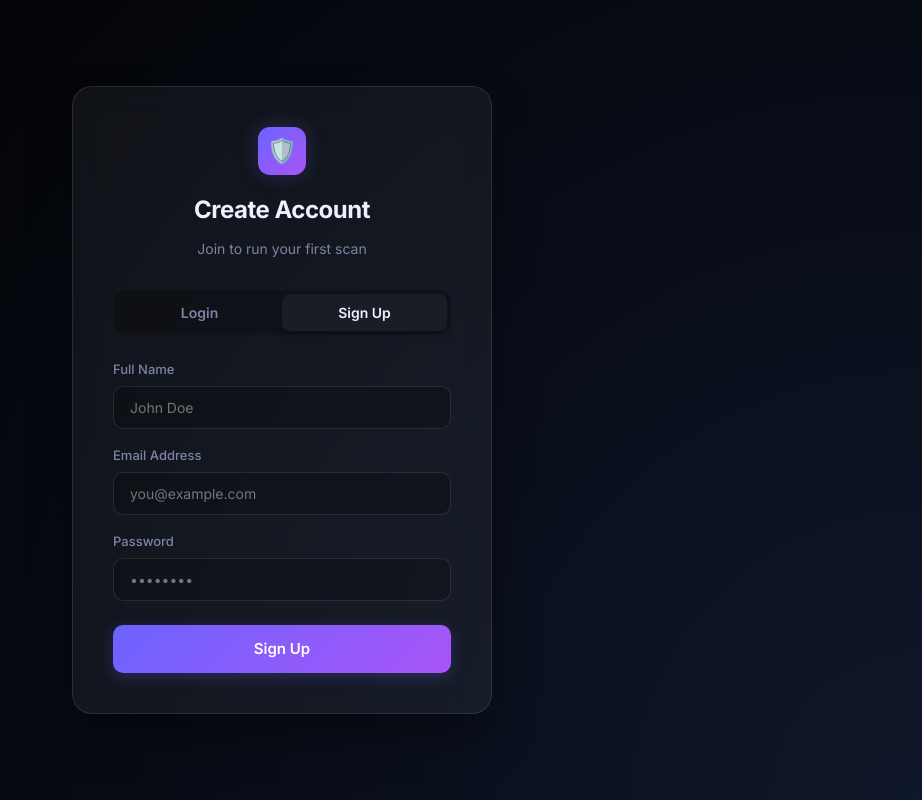
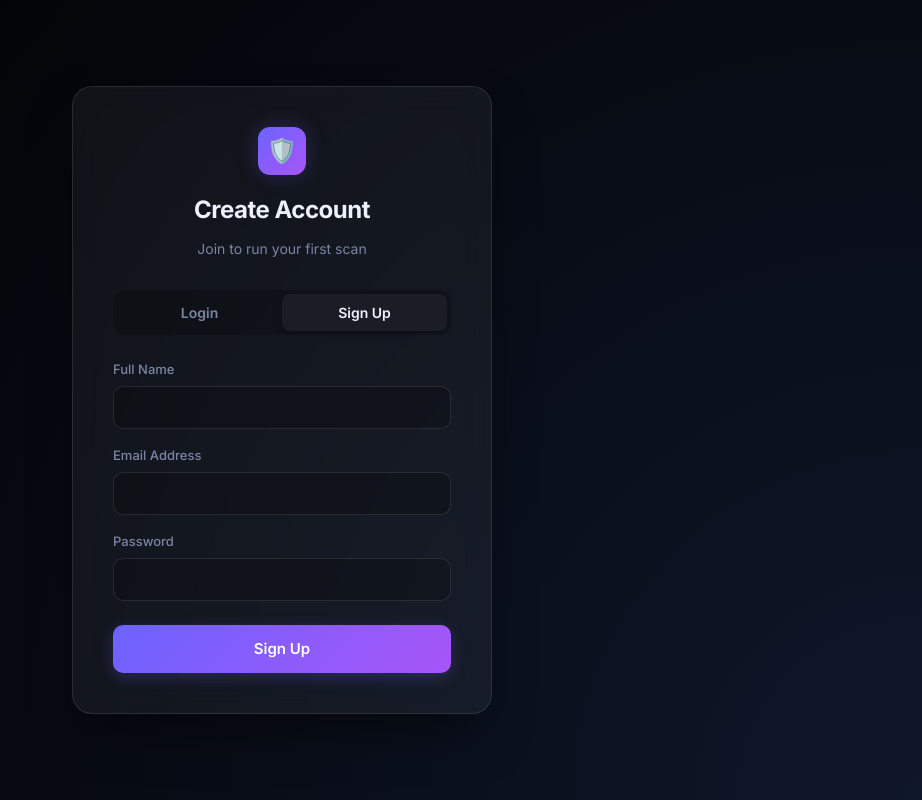
Before and after one commit to akshatdubey639-debug/ghostrent-frontend, a React (Vite) app: page /auth in a window 1280 px wide. Both pictures are taken after a click on the button "Sign Up". Shown: the whole page, without its empty margins (358-1280 px from the left). Built offline with nearby package versions, Linux system fonts and the light colour scheme.

Commit message:
fix: env undefined issue and auth endpoint correction

```diff
--- a/src/pages/AuthPage.jsx
+++ b/src/pages/AuthPage.jsx
@@ -27,18 +27,15 @@ export default function AuthPage() {
     e.preventDefault();
     setError("");
 
-    // Basic Validation
     if (!formData.email || !formData.password || (!isLogin && !formData.name)) {
       return setError("All fields are required.");
     }
 
-    // Basic Email Validation
     const emailRegex = /^[^\s@]+@[^\s@]+\.[^\s@]+$/;
     if (!emailRegex.test(formData.email)) {
       return setError("Please provide a valid email address.");
     }
 
-    // Frontend password check
     if (!isLogin && formData.password.length < 6) {
       return setError("Password must be at least 6 characters.");
     }
@@ -46,28 +43,36 @@ export default function AuthPage() {
     setLoading(true);
 
     try {
-
       const payload = {
         email: formData.email,
         password: formData.password,
-        ...( !isLogin && { name: formData.name } )
+        ...(!isLogin && { name: formData.name }),
       };
-      const endpoint = `${import.meta.env.VITE_API_URL}${isLogin ? "/auth/login" : "/auth/signup"}`;
 
-      console.log("ENV:", import.meta.env.VITE_API_URL);
-       console.log("ENDPOINT:", endpoint);
+      // ✅ SAFE BASE URL
+      const baseURL = import.meta.env.VITE_API_URL;
+
+      if (!baseURL) {
+        console.error("❌ API URL missing in .env / Vercel");
+        setError("Server configuration error.");
+        return;
+      }
+
+      const endpoint = `${baseURL}${isLogin ? "/auth/login" : "/auth/signup"}`;
+
+      console.log("ENV:", baseURL);
+      console.log("ENDPOINT:", endpoint);
 
       const res = await axios.post(endpoint, payload);
       const data = res.data;
 
-      // Axios throws for 4xx/5xx, so if we're here, it's successful
       login(data.token, data.user);
       navigate("/analyze");
 
     } catch (err) {
       console.error("Auth error:", err);
-      // Handle Axios errors safely and display backend message
-      const errorMessage = err.response?.data?.message || err.message || "An unexpected error occurred.";
+      const errorMessage =
+        err.response?.data?.message || err.message || "An unexpected error occurred.";
       setError(errorMessage);
     } finally {
       setLoading(false);
@@ -78,7 +83,6 @@ export default function AuthPage() {
     <div className="auth-page">
       <div className="auth-card">
 
-        {/* Toggle / Header */}
         <div className="auth-header">
           <div className="auth-brand-icon">🛡️</div>
           <h2>{isLogin ? "Welcome Back" : "Create Account"}</h2>
@@ -93,6 +97,7 @@ export default function AuthPage() {
           >
             Login
           </button>
+
           <button
             type="button"
             className={`auth-tab ${!isLogin ? "active" : ""}`}
@@ -102,18 +107,15 @@ export default function AuthPage() {
           </button>
         </div>
 
-        {/* Form */}
         <form onSubmit={handleSubmit} className="auth-form" noValidate>
           {error && <div className="auth-error">{error}</div>}
 
           {!isLogin && (
             <div className="auth-field">
-              <label htmlFor="name">Full Name</label>
+              <label>Full Name</label>
               <input
-                id="name"
                 name="name"
                 type="text"
-                placeholder="John Doe"
                 value={formData.name}
                 onChange={handleChange}
                 disabled={loading}
@@ -122,12 +124,10 @@ export default function AuthPage() {
           )}
 
           <div className="auth-field">
-            <label htmlFor="email">Email Address</label>
+            <label>Email Address</label>
             <input
-              id="email"
               name="email"
               type="email"
-              placeholder="you@example.com"
               value={formData.email}
               onChange={handleChange}
               disabled={loading}
@@ -135,12 +135,10 @@ export default function AuthPage() {
           </div>
 
           <div className="auth-field">
-            <label htmlFor="password">Password</label>
+            <label>Password</label>
             <input
-              id="password"
               name="password"
               type="password"
-              placeholder="••••••••"
               value={formData.password}
               onChange={handleChange}
               disabled={loading}
@@ -148,13 +146,7 @@ export default function AuthPage() {
           </div>
 
           <button type="submit" className="auth-btn" disabled={loading}>
-            {loading ? (
-              <span className="spinner-small" />
-            ) : isLogin ? (
-              "Log In"
-            ) : (
-              "Sign Up"
-            )}
+            {loading ? "Loading..." : isLogin ? "Log In" : "Sign Up"}
           </button>
         </form>
 
```
